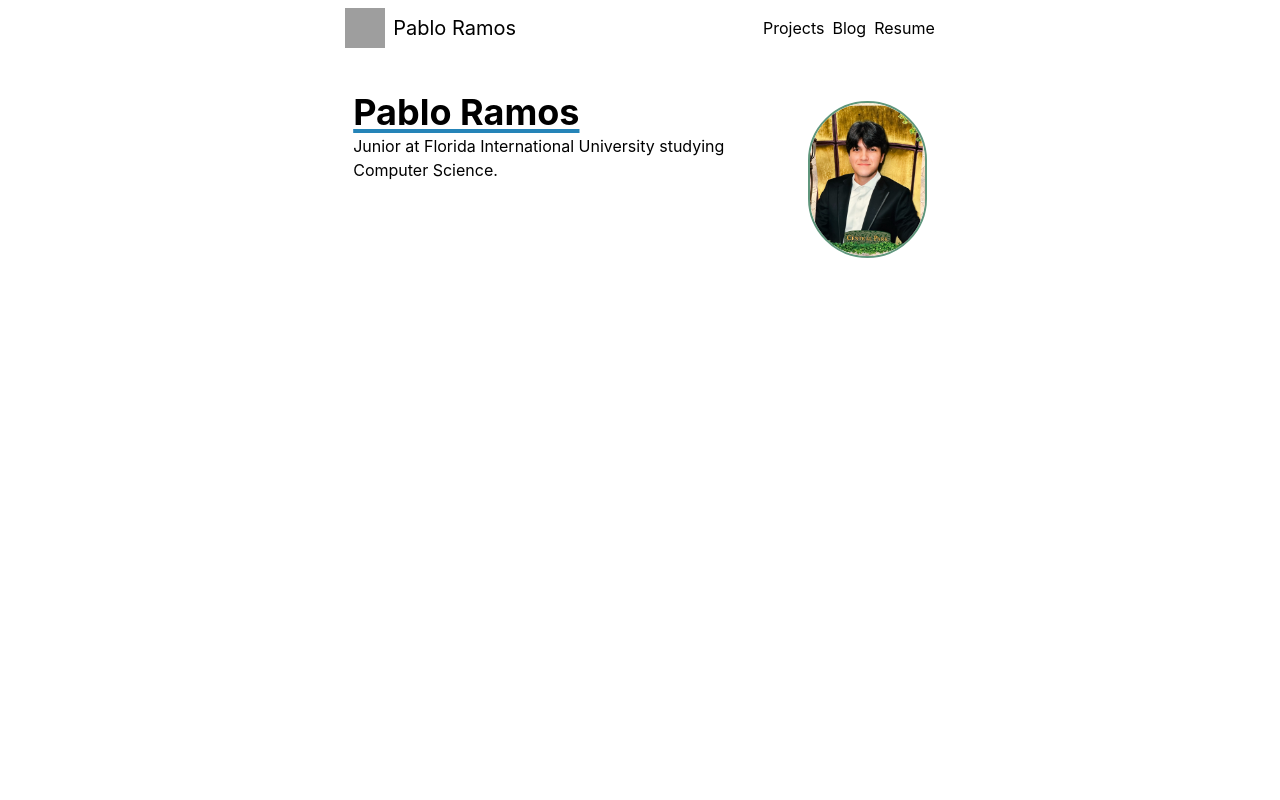
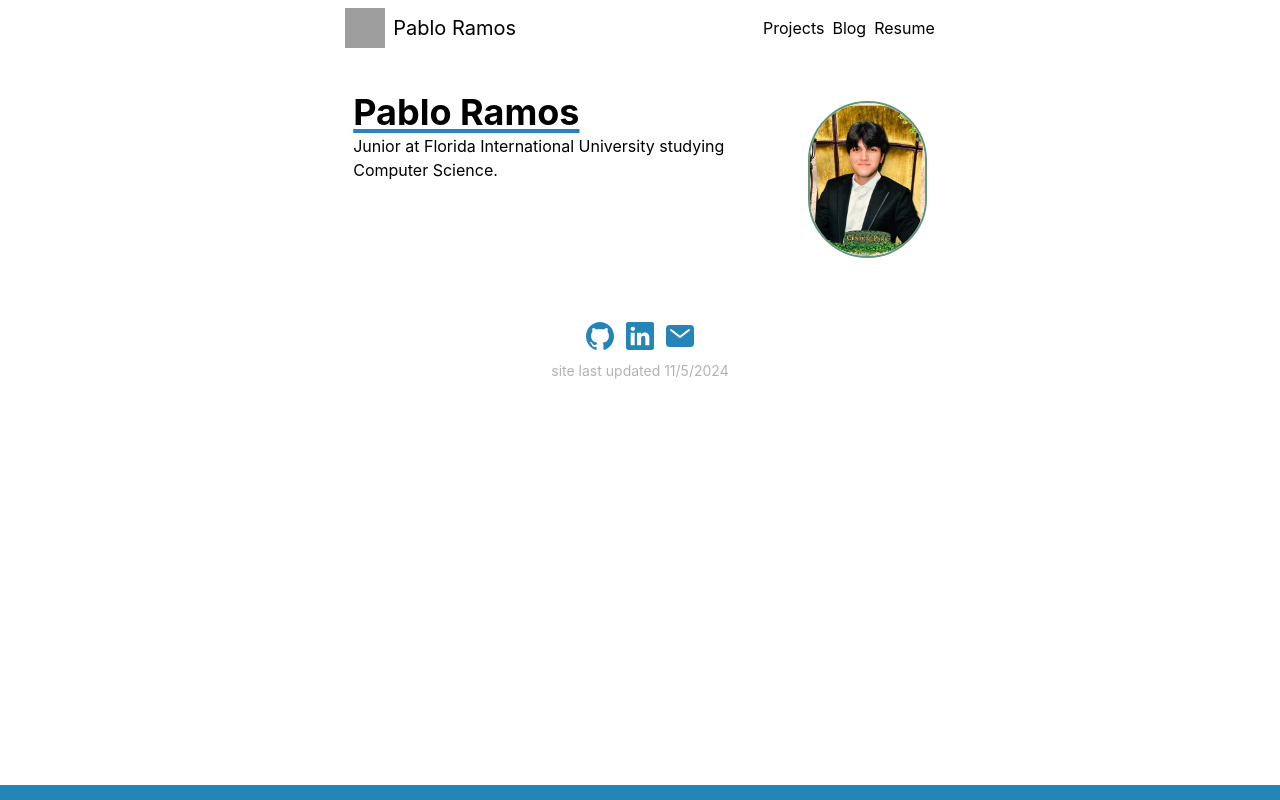
Before and after one commit to shmablo/pablos-page, a Next.js app: page / in a window 1280 px wide. Built offline with nearby package versions, Linux system fonts and the light colour scheme; grey boxes are pictures that could not be loaded.

Commit message:
Added a footer component, looking nice!!

```diff
--- /dev/null
+++ b/components/footer.js
@@ -0,0 +1,85 @@
+import {
+    Box,
+    Container,
+    Link,
+    VStack,
+    HStack
+} from '@chakra-ui/react';
+import { IoLogoGithub, IoLogoLinkedin, IoMail } from 'react-icons/io5';
+
+const AnimatedLogo = ({ logo }) => {
+    return (
+        <Box
+            as={logo}
+            transition="all 0.2s ease-in-out"
+            _hover={{ transform: 'translateY(-2px)', color: '#2584b8' }}
+            fontSize="32px"
+            color="#2584b8"
+        />
+    )
+}
+
+const Footer = () => {
+    return (
+      <VStack>
+        <Container bg="white">
+          <HStack justifyContent={'center'}>
+            <Box>
+              <Link
+                href="https://github.com/shmablo"
+                target="_blank"
+                _hover={{ textDecoration: 'none' }}
+              >
+                <AnimatedLogo logo={IoLogoGithub} />
+              </Link>
+            </Box>
+            <Box>
+              <Link
+                href="https://www.linkedin.com/in/pabloramos06/"
+                target="_blank"
+                _hover={{ textDecoration: 'none' }}
+              >
+                <AnimatedLogo logo={IoLogoLinkedin} />
+              </Link>
+            </Box>
+            <Box>
+              <Link
+                href="mailto:pramo041@fiu.edu"
+                target="_blank"
+                _hover={{ textDecoration: 'none' }}
+              >
+                <AnimatedLogo logo={IoMail} />
+              </Link>
+            </Box>
+          </HStack>
+          <Link
+            href={'https://github.com/shmablo/pablos-page'}
+            isExternal
+          >
+            <Box
+              pt={2}
+              align="center"
+              opacity={0.3}
+              fontSize={'sm'}
+              color={'black'}
+            >
+              site last updated 11/5/2024
+            </Box>
+          </Link>
+        </Container>
+        <Box
+          position="fixed"
+          bg="#2584b8"
+          bottom="0"
+          left="0"
+          width="100%"
+          textColor="#2584b8"
+          height="15px"
+          fontSize="1px"
+        >
+        </Box>
+      </VStack>
+    )
+}
+
+export default Footer;
--- a/components/layouts/main.js
+++ b/components/layouts/main.js
@@ -2,6 +2,7 @@ import Head from 'next/head';
 import { Box, Container } from '@chakra-ui/react';
 
 import Navbar from '../navbar';
+import Footer from '../footer';
 
 const Main = ({ children, router  }) => {
     return (
@@ -19,6 +20,11 @@ const Main = ({ children, router  }) => {
             <Container maxW="container.md" pt={14}>
                 {children}
             </Container>
+
+            <Box pt={14} bg="" justifyContent="space-between">
+
+                <Footer />
+            </Box>
         </Box>
 
     )
--- a/package.json
+++ b/package.json
@@ -22,7 +22,8 @@
     "hamburger-react": "^2.5.1",
     "next": "15.0.2",
     "react": "^18.3.1",
-    "react-dom": "^18.3.1"
+    "react-dom": "^18.3.1",
+    "react-icons": "^5.3.0"
   },
   "devDependencies": {
     "eslint": "^8",
```
Also changed, not shown: 1 other file (tests, documents, lock files or other folders).
